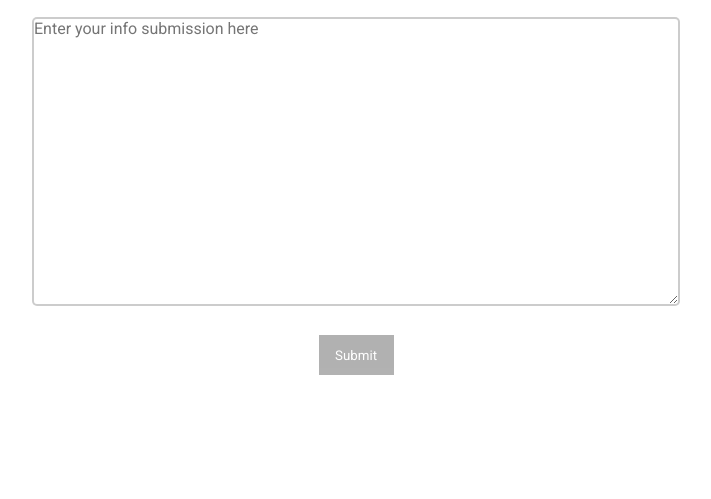
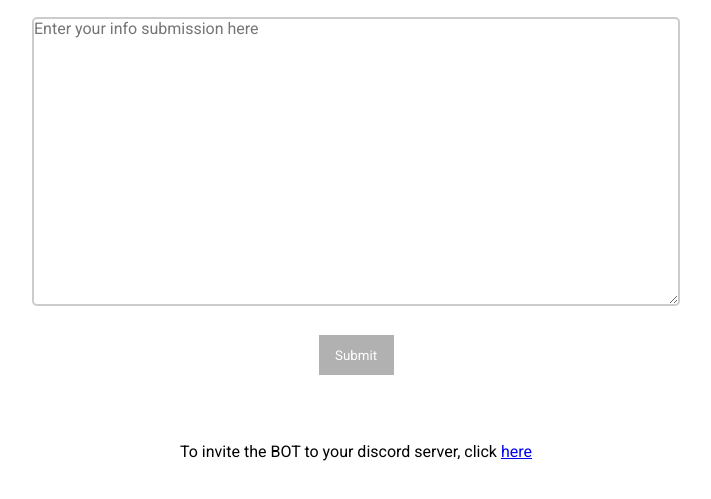
Before and after one commit to yosBoi/bot-gossip-submission, a website: page static/index.html in a window 1280 px wide. Shown: the part 141-640 px from the top of the page, without its empty margins (284-995 px from the left). Drawn offline with nearby package versions, Linux system fonts and the light colour scheme.

Commit message:
added inv link

```diff
--- a/static/index.html
+++ b/static/index.html
@@ -15,6 +15,9 @@
     <button id="btnSubmit">Submit</button>
     <br>
     <p id="output"></p>
+    <br>
+    <br>
+    <p id="inv">To invite the BOT to your discord server, click <a href="https://discord.com/api/oauth2/authorize?client_id=998324251683729441&permissions=274878024704&scope=bot%20applications.commands" target="_blank">here</a></p>
 
     <script src="app.js"></script>
 </body>
```
